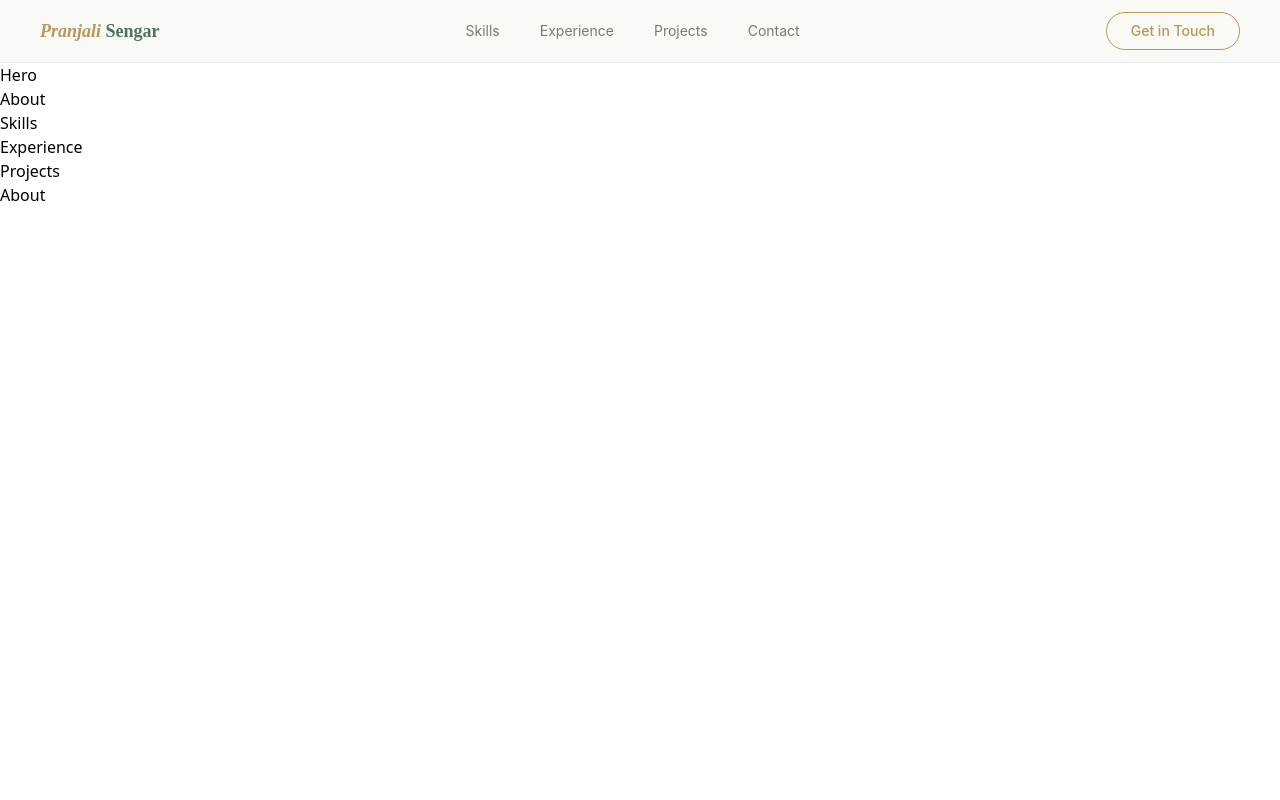
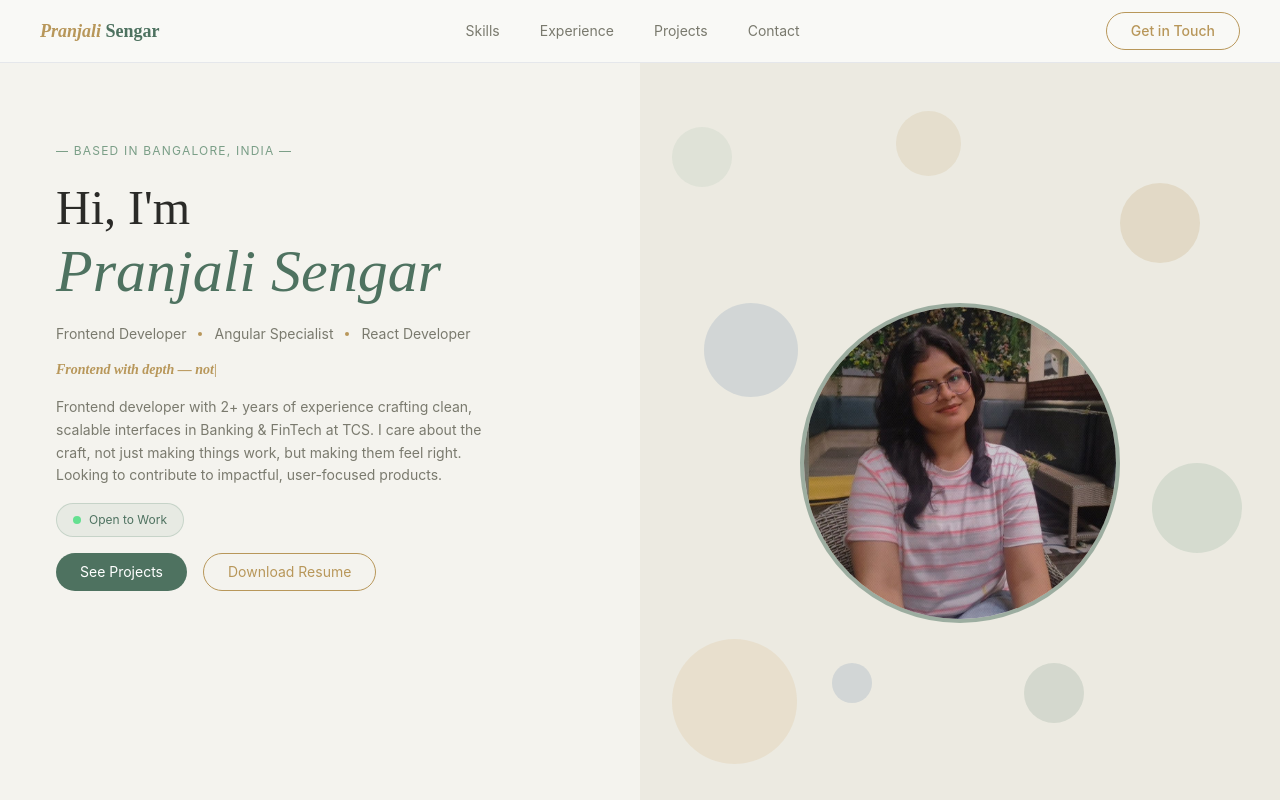
Before and after one commit to PranjaliSengar/Portfolio, a React app in the folder portfolio/: page / in a window 1280 px wide. Shown: the top 800 px of the page. Built offline with nearby package versions, Linux system fonts and the light colour scheme; the HTML template or start-up script is replaced by a standard one.

Commit message:
Added hero container

```diff
--- a/portfolio/src/components/Hero.jsx
+++ b/portfolio/src/components/Hero.jsx
@@ -1,4 +1,127 @@
+import {useState, useEffect } from 'react'
+
 function Hero() {
-  return <div>Hero</div>
+  const bubbles = [
+    { size: '60px',  top: '8%',  left: '5%',  color: 'bg-sage-light/20', animation: 'bubble-slow' },
+    { size: '40px',  top: '75%', left: '30%', color: 'bg-blue-muted/20',  animation: 'bubble-fast' },
+    { size: '80px',  top: '15%', left: '75%', color: 'bg-gold/20',        animation: 'bubble-medium' },
+    { size: '94px',  top: '30%', left: '10%', color: 'bg-blue-muted/20',  animation: 'bubble-fast' },
+    { size: '90px',  top: '50%', left: '80%', color: 'bg-sage/20',        animation: 'bubble-slow' },
+    { size: '125px', top: '72%', left: '5%',  color: 'bg-gold-light/20',  animation: 'bubble-medium' },
+    { size: '60px',  top: '75%', left: '60%', color: 'bg-sage-dark/15',   animation: 'bubble-fast' },
+    { size: '65px',  top: '6%',  left: '40%', color: 'bg-gold/15',        animation: 'bubble-slow' },
+  ]
+  const[displayText, setDisplayText] = useState('')
+  const[wordIndex, setWordIndex] = useState(0)
+  const [isDeleting, setIsDeleting] = useState(false)
+  const words = [
+      'Frontend with depth — not just visuals.',
+  'Handling state, APIs, and complex flows.',
+  'Clean interfaces, strong foundations.',
+  'Built for scale, performance, and clarity.',
+  ]
+  useEffect(() => {
+    const glow = document.getElementById('cursor-glow')
+    const move = (e) => {
+      glow.style.left = e.clientX + 'px'
+      glow.style.top = e.clientY + 'px'
+    }
+    window.addEventListener('mousemove', move)
+    return () => window.removeEventListener('mousemove', move)
+  }, []);
+
+  useEffect(() => {
+    const currentWord = words[wordIndex]
+
+    const timeout = setTimeout(() => {
+      if (!isDeleting) {
+        setDisplayText(currentWord.slice(0, displayText.length + 1))
+
+        if (displayText.length + 1 === currentWord.length) {
+          setTimeout(() => setIsDeleting(true), 1000)
+        }
+      } else {
+        setDisplayText(currentWord.slice(0, displayText.length - 1))
+
+        if (displayText.length === 0) {
+          setIsDeleting(false)
+           setDisplayText('')
+          setWordIndex((prev) => (prev + 1) % words.length)
+        }
+      }
+    }, isDeleting ? 50 : 100)
+
+    return () => clearTimeout(timeout)
+  }, [displayText, isDeleting, wordIndex])
+  return (
+    <>
+      <div id="cursor-glow" className="cursor-glow" />
+      <section className="grid grid-cols-2 min-h-screen">
+        <div className="flex flex-col pt-20 min-h-screen px-14 gap-4 bg-bg-primary">
+          <p className="font-inter text-xs text-sage tracking-widest uppercase">
+            — Based in Bangalore, India —
+          </p>
+
+          <h1 className="font-playfair text-5xl text-text-primary leading-snug font-normal">
+            Hi, I'm <br/>
+            <span className="italic text-sage-dark text-6xl">Pranjali Sengar</span>
+          </h1>
+
+          <div className="flex items-center gap-3 font-inter text-sm text-text-muted">
+            <span>Frontend Developer</span>
+            <span className="w-1 h-1 rounded-full bg-gold"/>
+            <span>Angular Specialist</span>
+            <span className="w-1 h-1 rounded-full bg-gold"/>
+            <span>React Developer</span>
+          </div>
+          <p className="font-playfair italic text-gold font-semibold text-sm min-h-[10px]">
+            {displayText}
+            <span className="animate-pulse">|</span>
+          </p>
+          <p className="font-inter text-sm text-text-muted leading-relaxed max-w-md">
+          Frontend developer with 2+ years of experience crafting clean, scalable interfaces in Banking & FinTech at TCS. I care about the craft, not just making things work, but making them feel right. Looking to contribute to impactful, user-focused products.</p>
+
+          <div className="flex items-center gap-2 w-fit px-4 py-2 rounded-full border border-sage/30 bg-sage/10 font-inter text-xs text-sage-dark">
+            <span className="w-2 h-2 rounded-full bg-green-400 animate-pulse"/>
+            Open to Work
+          </div>
+
+          <div className="flex gap-4">
+            <button className="bg-sage-dark text-white font-inter text-sm px-6 py-2 rounded-full hover:bg-sage transition-all duration-300">
+              See Projects
+            </button>
+            <button className="border border-gold text-gold font-inter text-sm px-6 py-2 rounded-full hover:bg-gold hover:text-white transition-all duration-300">
+              Download Resume
+            </button>
+          </div>
+        </div>
+
+        <div className="relative flex items-center justify-center overflow-hidden bg-bg-secondary">
+          {bubbles.map((bubble, index) => (
+            <div
+              key={index}
+              className={`absolute rounded-full ${bubble.color} ${bubble.animation}`}
+              style={{
+                width: bubble.size,
+                height: bubble.size,
+                top: bubble.top,
+                left: bubble.left,
+              }}
+            />
+          ))}
+
+          <div className="relative w-80 h-80 rounded-full overflow-hidden border-4 border-sage-dark/50 z-10">
+            <img
+              src="/src/assets/logo-pic.jpg"
+              alt="Pranjali Sengar"
+              className="w-full h-full object-cover"
+            />
+          </div>
+        </div>
+
+      </section>
+    </>
+  )
 }
+
 export default Hero
--- a/portfolio/src/styles/global.css
+++ b/portfolio/src/styles/global.css
@@ -3,3 +3,30 @@
 @tailwind base;
 @tailwind components;
 @tailwind utilities;
+
+@keyframes float-slow {
+  0%   { transform: translateY(0px) scale(1); }
+  50%  { transform: translateY(-20px) scale(1.05); }
+  100% { transform: translateY(0px) scale(1); }
+}
+
+@keyframes float-medium {
+  0%   { transform: translateY(0px) scale(1); }
+  50%  { transform: translateY(-14px) scale(1.03); }
+  100% { transform: translateY(0px) scale(1); }
+}
+
+.cursor-glow {
+  position: fixed;
+  width: 300px;
+  height: 300px;
+  border-radius: 50%;
+  pointer-events: none;
+  z-index: 999;
+  background: radial-gradient(circle, rgba(47, 57, 67, 0.1) 0%, transparent 70%);
+  transform: translate(-50%, -50%);
+  transition: left 0.08s linear, top 0.08s linear;
+}
+.bubble-slow   { animation: float-slow 6s ease-in-out infinite; }
+.bubble-medium { animation: float-medium 4s ease-in-out infinite; }
+.bubble-fast   { animation: float-fast 3s ease-in-out infinite; }
```
Also changed, not shown: portfolio/src/assets/logo-pic.jpg (added).
